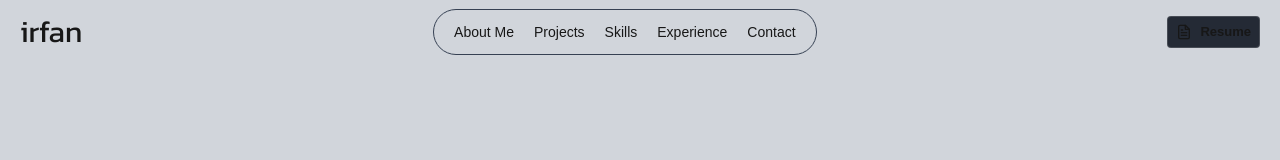
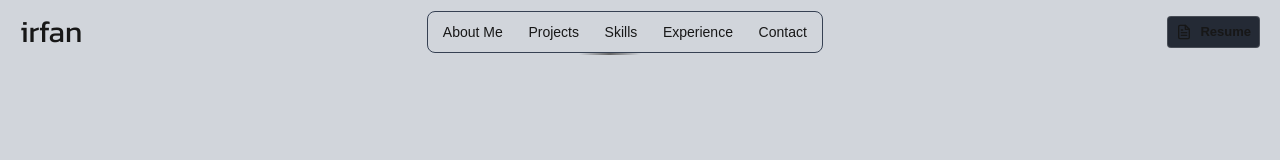
Before and after one commit to MohammedIrfan244/portfolio_next, a Next.js app: page / in a window 1280 px wide. Shown: the top 160 px of the page. Built offline with nearby package versions, Linux system fonts and the light colour scheme.

Commit message:
Enhance global styles and Navbar layout; add card component with animation

```diff
--- a/src/app/globals.css
+++ b/src/app/globals.css
@@ -1,8 +1,13 @@
 @import "tailwindcss";
+
+* {
+  box-sizing: border-box;
+}
 
 :root {
   --background: #d1d5db;
   --foreground: #171717;
+  --border-radius: 8px;
 }
 
 @media (prefers-color-scheme: dark) {
@@ -116,7 +121,66 @@ body {
 .line {
   fill:none;
   transition: stroke-dasharray 400ms, stroke-dashoffset 400ms;
-  stroke:#d1d5db;
+  stroke:var(--foreground);
   stroke-width:5.5;
   stroke-linecap:round;
 }
+
+.card {
+  max-width: 400px;
+  width: 100%;
+  margin: 100px auto;
+  border-radius: var(--border-radius);
+}
+
+.card .inner {
+  padding-block: 10px;
+  padding-inline: 15px;
+  background: var(--background);
+  color: var(--foreground);
+  border-radius: var(--border-radius);
+}
+
+.example-2 {
+  position: relative;
+  overflow: hidden;
+  display: flex;
+  align-items: center;
+  justify-content: center;
+}
+
+.example-2 .inner {
+  position: relative;
+  z-index: 1;
+  width: 100%;
+  margin: 2px;
+}
+
+.example-2::before {
+  content: "";
+  display: block;
+  background: linear-gradient(
+    90deg,
+    rgba(255, 255, 255, 0) 0%,
+    rgba(102, 102, 102, 1) 50%,
+    rgba(255, 255, 255, 0) 100%
+  );
+  height: 300px;
+  width: 50px;
+  transform: translate(0);
+  position: absolute;
+  animation: rotate 5s linear forwards infinite;
+  z-index: 0;
+  top: 50%;
+  transform-origin: top center;
+}
+
+@keyframes rotate {
+  from {
+    transform: rotate(0);
+  }
+
+  to {
+    transform: rotate(360deg);
+  }
+}
--- a/src/components/layout/navbar.tsx
+++ b/src/components/layout/navbar.tsx
@@ -22,9 +22,11 @@ function Navbar() {
             {/* name */}
             <h2 className={`${kanit.className} text-3xl`}>irfan</h2>
             {/* navlinks for larger screen */}
-            <div className='items-center border rounded-4xl border-gray-700 py-3 px-5 justify-between gap-5 hidden sm:flex'>
+            <div className="card example-2">
+            <div className='items-center inner border border-gray-700 justify-between gap-5 hidden sm:flex'>
                 {links.map((link, index) => <a key={index + link.id} href={link.id} className='text-sm list-none hover:opacity-60 hover:cursor-pointer'>
                         {link.key} </a>)}
+            </div>
             </div>
             <div onClick={() => setDrop((drop) => !drop)} className='text-sm list-none sm:hidden hover:opacity-60 hover:cursor-pointer'>
                 <ToggleButton/>
```
